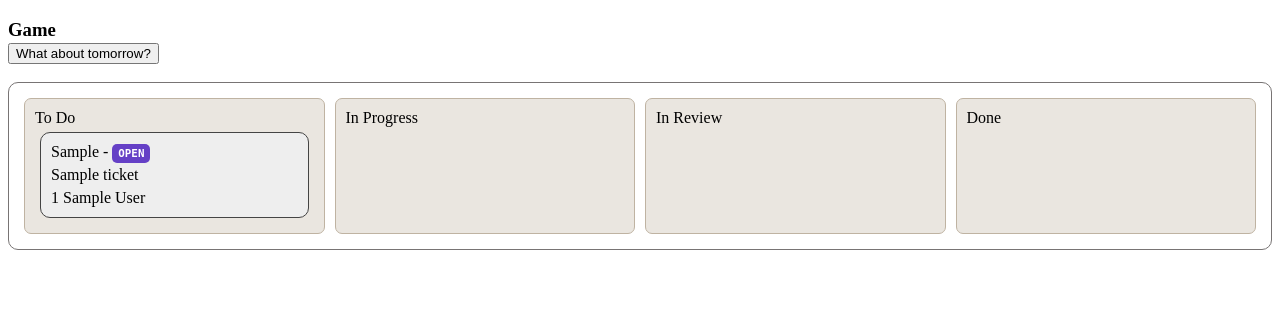
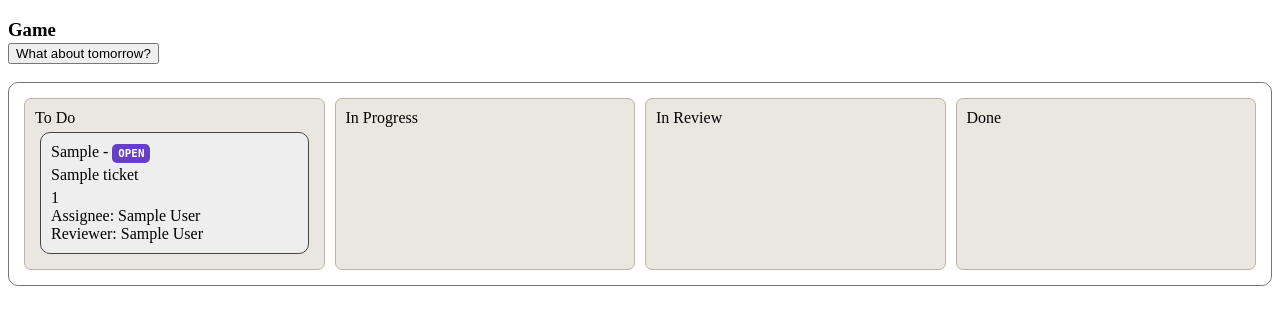
Before and after one commit to theletterd/EM-ulator, a Flask app: page /game/1/ in a window 1280 px wide. Shown: the part 53-378 px from the top of the page. Run offline with Flask 3, Linux system fonts and the light colour scheme; tables that the repository leaves empty hold one stand-in row (values such as "Sample post"); parts of the project's set-up code (start-up, migrations or seed data) failed here and were passed over.

Commit message:
formatting, worker speed

```diff
--- a/em_ulator/tasks/worker.py
+++ b/em_ulator/tasks/worker.py
@@ -14,7 +14,7 @@ class GameRunner():
 
             # transition each game
             print("sleeping for 5")
-            time.sleep(5)
+            time.sleep(2)
 
 
 if __name__ == '__main__':
--- a/em_ulator/templates/game.html
+++ b/em_ulator/templates/game.html
@@ -20,14 +20,20 @@
 	      </div>
 	      <div class="ticket-title">{{ ticket.title }}</div>
 	      {% if not ticket.is_closed %}
-	      <div class="ticket-progress">
-		{% for tick in range(ticket.display_ticks) %}
-		<div class="tick"></div>
-		{% endfor %}
-	      </div>
-	      {{ ticket.remaining_work }}
-	      {{ ticket.reviewer.name }}
-	      {% endif%}
+	        <div class="ticket-progress">
+		  {% for tick in range(ticket.display_ticks) %}
+	  	  <div class="tick"></div>
+		  {% endfor %}
+		</div>
+		<div>{{ ticket.remaining_work }}</div>
+
+	      {% endif %}
+	      {% if ticket.assignee %}
+		<div>Assignee: {{ ticket.assignee.name }}</div>
+	      {% endif %}
+	      {% if ticket.reviewer %}
+		<div>Reviewer: {{ ticket.reviewer.name }}</div>
+	      {% endif %}
 	    </div>
 	    {% endfor %}
 	</div>
```
